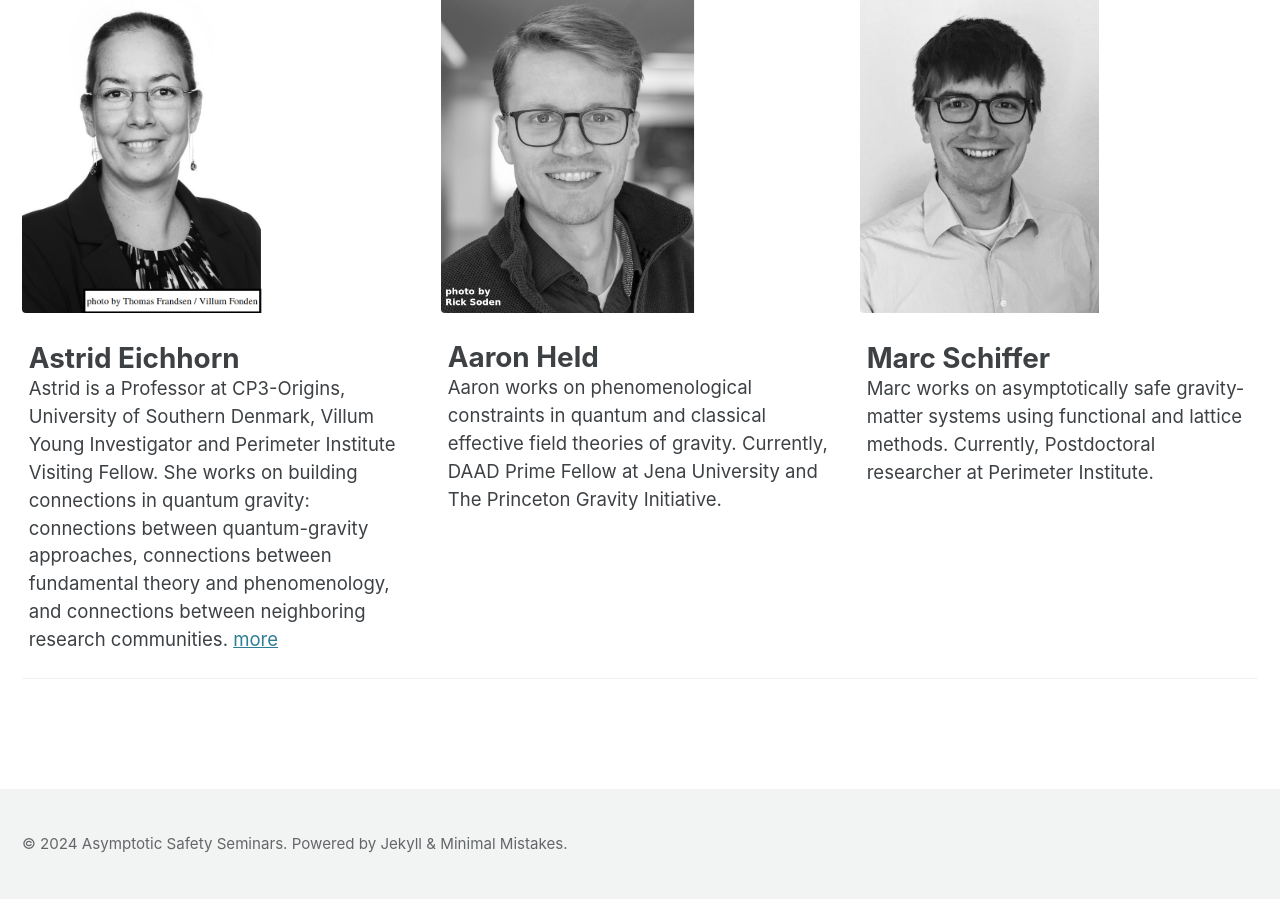
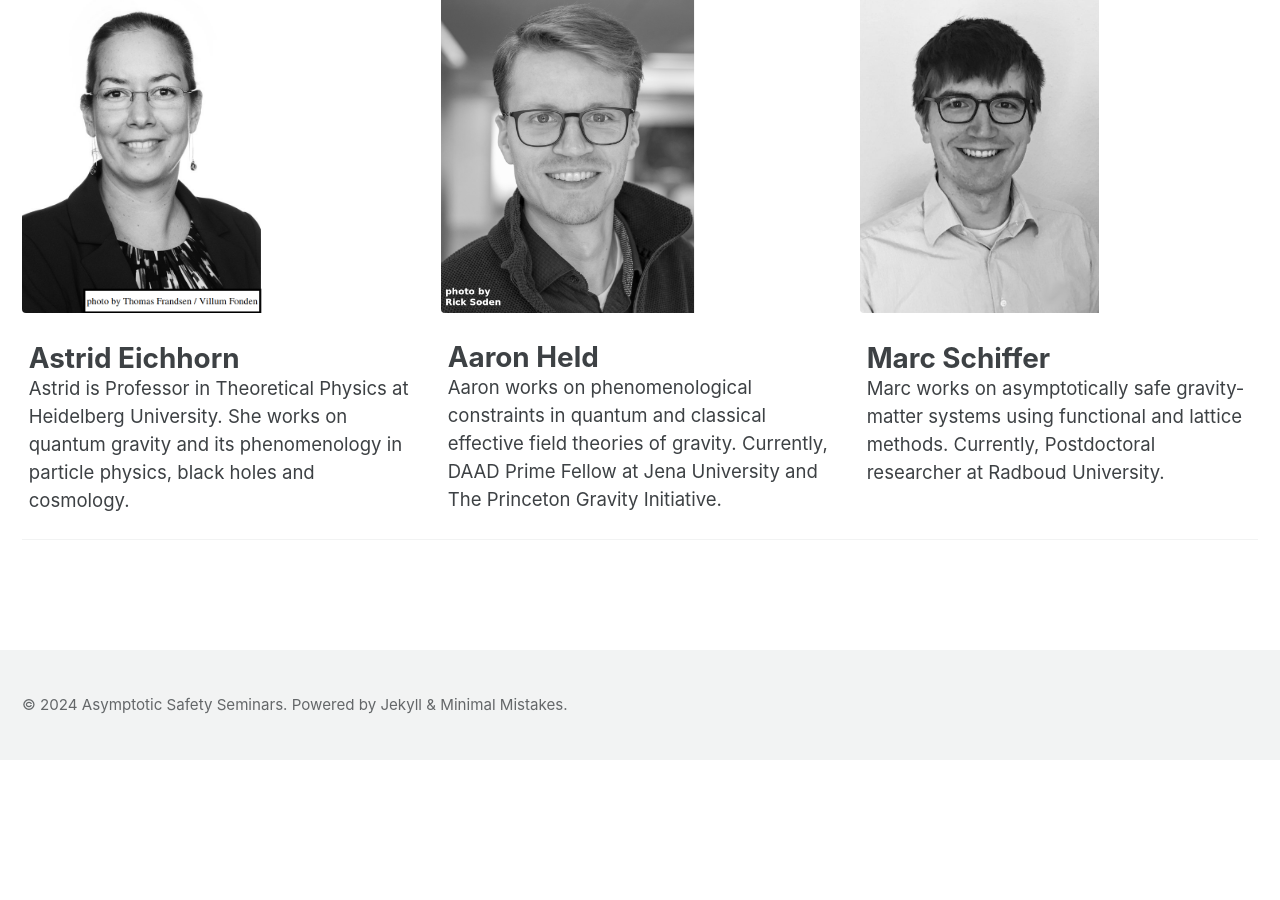
Before and after one commit to aaron-hd/as-website, a Jekyll site: the page built from index.md, in a window 1280 px wide and 900 px high, scrolled down 1564 px. Built offline with Jekyll 4.4.1, drawn with Linux system fonts in a browser that asks for light colours; cached includes are drawn as plain includes; after the commit the page ends 2324 px from its top, so only the background shows below that.

Commit message:
update info

```diff
--- a/index.md
+++ b/index.md
@@ -19,14 +19,14 @@ feature_row:
 #    image_caption: "Thomas Frandsen/VILLUM FONDEN"
     alt: "placeholder image 1"
     title: "Astrid Eichhorn"
-    excerpt: "Astrid is a Professor at CP3-Origins, University of Southern Denmark, Villum Young Investigator and Perimeter Institute Visiting Fellow. She works on building connections in quantum gravity: connections between quantum-gravity approaches, connections between fundamental theory and phenomenology, and connections between neighboring research communities. [more](https://www.cp3-origins.dk/people/eichhorn-astrid/)"
+    excerpt: "Astrid is Professor in Theoretical Physics at Heidelberg University. She works on quantum gravity and its phenomenology in particle physics, black holes and cosmology."
   - image_path: /assets/images/aaron.png
     alt: "placeholder image 2"
     title: "Aaron Held"
     excerpt: "Aaron works on phenomenological constraints in quantum and classical effective field theories of gravity. Currently, DAAD Prime Fellow at Jena University and The Princeton Gravity Initiative."
   - image_path: /assets/images/marc.png
     title: "Marc Schiffer"
-    excerpt: "Marc works on asymptotically safe gravity-matter systems using functional and lattice methods. Currently, Postdoctoral researcher at Perimeter Institute."
+    excerpt: "Marc works on asymptotically safe gravity-matter systems using functional and lattice methods. Currently, Postdoctoral researcher at Radboud University."
 ---
 
 {% include feature_row id="intro" type="center" %}
@@ -37,6 +37,6 @@ feature_row:
 
 <h1>The organizers</h1>
 
-If you are interested in attending the seminars and joining the community, please contact [Aaron Held](mailto:a.held@imperial.ac.uk) or [Marc Schiffer](mailto:mschiffer@perimeterinstitute.ca) to join the corresponding mailing list.
+If you are interested in attending the seminars and joining the community, please contact [Aaron Held](mailto:a.held@imperial.ac.uk) or [Marc Schiffer](mailto:marc.schiffer@ru.nl) to join the corresponding mailing list.
 
 {% include feature_row %}
```
